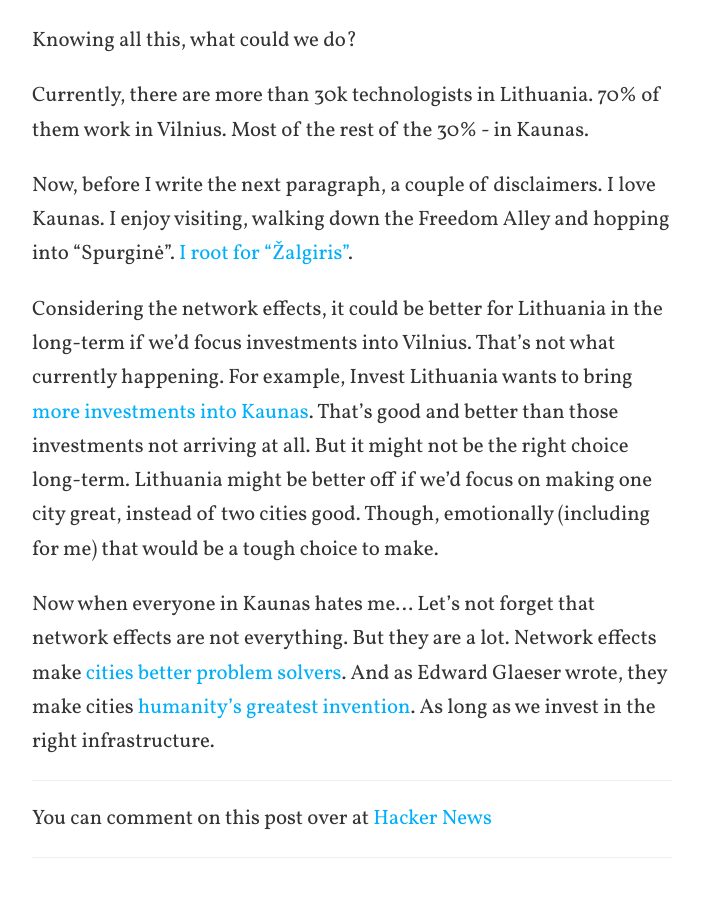
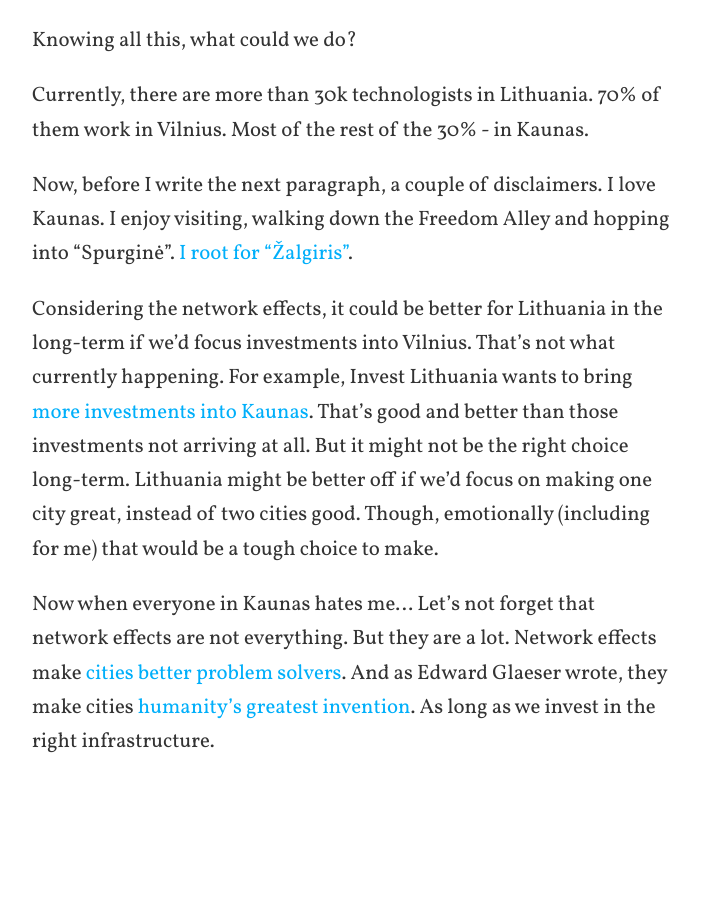
Before and after one commit to mmozuras/mmozuras.github.com, a Jekyll site: the page built from post/_posts/2020-03-30-cities-and-network-effects.md, in a window 1280 px wide and 900 px high, scrolled down 3758 px. Shown: the top 897 px of the window, without its empty margins (288-991 px from the left). Built offline with Jekyll 4.4.1, drawn with Linux system fonts in a browser that asks for light colours; comment, search, counter and statistics services are not loaded; after the commit the page ends 4559 px from its top, so only the background shows below that; some of the changed lines change nothing that is shown.

Commit message:
Revert "Add a hn link to "Cities and Network Effects""
This reverts commit 651c1b4a7660a72bdc425b61146cf6d43e916629.

```diff
--- a/post/_posts/2020-03-30-cities-and-network-effects.md
+++ b/post/_posts/2020-03-30-cities-and-network-effects.md
@@ -1,7 +1,6 @@
 ---
 title: Cities and Network Effects
 background: cityscape
-hn: //news.ycombinator.com/item?id=22734887
 excerpt_separator: <!--more-->
 ---
 
```
